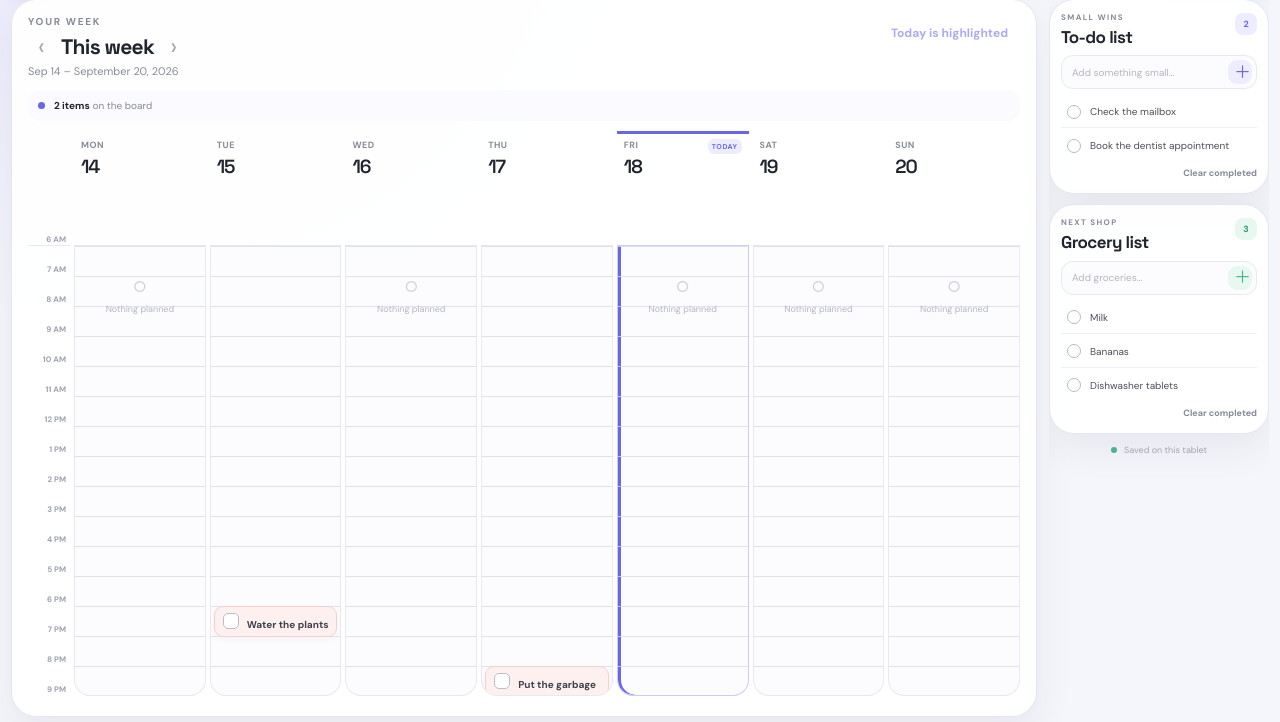
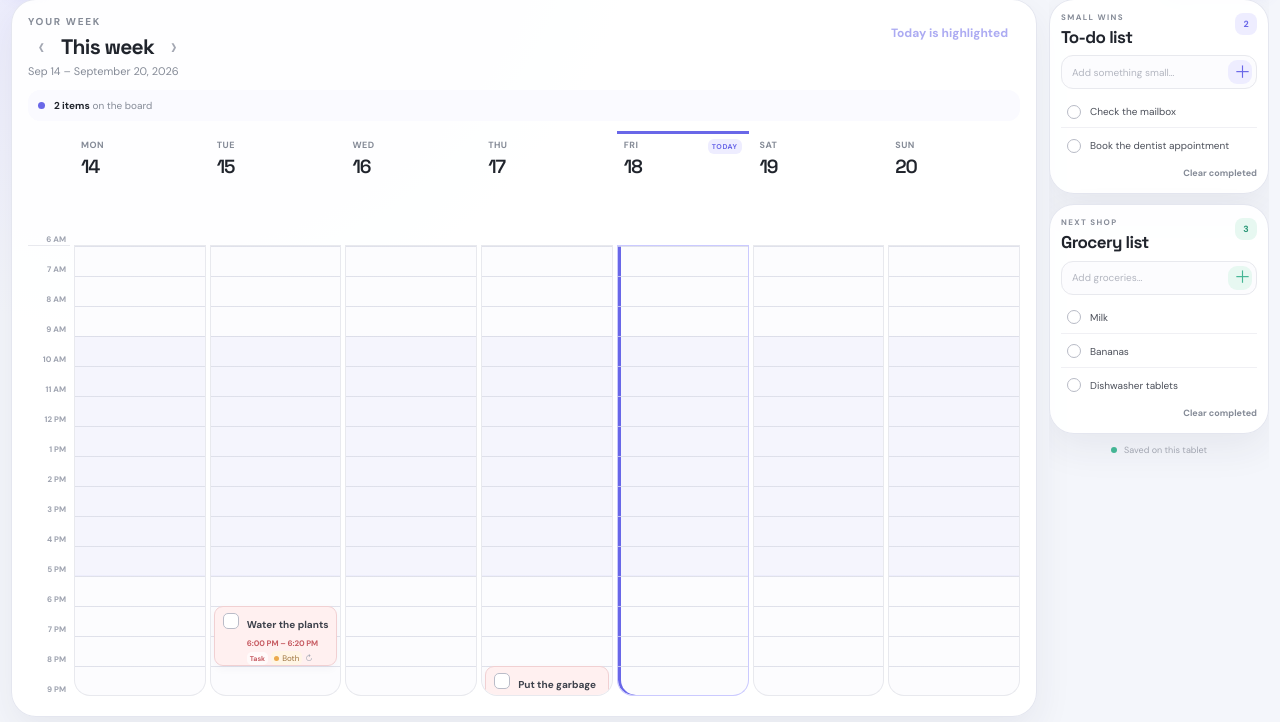
Before and after one commit to NickHijden/homeboard, a plain HTML site: page index.html in a window 1280 px wide. Shown: the part 78-800 px from the top of the page. Drawn offline with Linux system fonts and the light colour scheme.

Commit message:
Improve calendar readability and working hours

```diff
--- a/app.js
+++ b/app.js
@@ -203,7 +203,7 @@ function renderWeek() {
   const hourHeight = isLandscapeTablet() ? 30 : 46;
   const untimedByDay = days.map((day) => openOccurrences.filter((item) => item.dateKey === dateKey(day) && !getTaskTimeBounds(item.task)));
   const maxUntimedCount = Math.max.apply(null, untimedByDay.map((items) => items.length).concat([0]));
-  const untimedHeight = maxUntimedCount ? Math.max(38, Math.min(96, maxUntimedCount * 31 + 7)) : 0;
+  const untimedHeight = maxUntimedCount ? Math.max(68, maxUntimedCount * 68 + 7) : 0;
   const timelineHeight = Math.max(1, ((range.endMinutes - range.startMinutes) / 60) * hourHeight + untimedHeight);
   grid.style.setProperty('--timeline-height', `${timelineHeight}px`);
   grid.style.setProperty('--hour-height', `${hourHeight}px`);
@@ -262,6 +262,13 @@ function renderWeek() {
       openEventDialog({ date: key, startTime });
     });
 
+    const workingHoursBand = document.createElement('div');
+    workingHoursBand.className = 'working-hours-band';
+    workingHoursBand.setAttribute('aria-hidden', 'true');
+    workingHoursBand.style.top = `${untimedHeight + ((9 * 60 - range.startMinutes) / 60) * hourHeight}px`;
+    workingHoursBand.style.height = `${8 * hourHeight}px`;
+    timeline.appendChild(workingHoursBand);
+
     const lines = document.createElement('div');
     lines.className = 'timeline-lines';
     timeline.appendChild(lines);
@@ -288,18 +295,12 @@ function renderWeek() {
       const laneWidth = 100 / placement.laneCount;
       element.classList.add('timed-event');
       element.style.top = `${top}px`;
-      element.style.height = `${height}px`;
+      element.style.height = 'auto';
       element.style.left = `calc(${placement.lane * laneWidth}% + 3px)`;
       element.style.width = `calc(${laneWidth}% - 6px)`;
       timeline.appendChild(element);
+      element.style.height = `${Math.max(height, element.scrollHeight + 2)}px`;
     });
-
-    if (!dayOccurrences.length) {
-      const empty = document.createElement('p');
-      empty.className = 'empty-day';
-      empty.innerHTML = '<span>○</span>Nothing planned';
-      timeline.appendChild(empty);
-    }
     grid.appendChild(timeline);
   });
 
--- a/index.html
+++ b/index.html
@@ -171,7 +171,7 @@
         </div>
         <div class="sync-section">
           <p class="eyebrow">OPTIONAL CLOUD SYNC</p>
-          <p class="sync-copy">Use the same Homeboard login on both devices. The first time you open Homeboard from the iPad Home Screen, sign in there once as well. Your laptop does not need to stay on.</p>
+          <p class="sync-copy">Use the same Homeboard login on both devices. The first time you open Homeboard from the iPad Home Screen, sign in there once as well; Homeboard remembers the connection on this device. Your laptop does not need to stay on.</p>
           <label class="field-label" for="syncProjectUrl">Supabase project URL</label>
           <input class="large-input" id="syncProjectUrl" type="url" placeholder="https://your-project.supabase.co" autocomplete="off" />
           <label class="field-label" for="syncPublishableKey">Supabase publishable key</label>
--- a/styles.css
+++ b/styles.css
@@ -98,10 +98,11 @@ h2 { margin-bottom: 0; font-size: 20px; line-height: 1.1; letter-spacing: -.035e
 .any-time-label { color: #b0b3bd; font-size: 9px; font-weight: 500; }
 .day-timeline { position: relative; min-height: var(--timeline-height); border: 1px solid var(--line); border-top: 0; border-radius: 0 0 var(--radius-md) var(--radius-md); background: #fcfcfe; overflow: hidden; }
 .day-timeline.today { border-color: #cbcaff; box-shadow: inset 3px 0 0 var(--violet); }
-.timeline-lines { position: absolute; top: var(--untimed-height); right: 0; bottom: 0; left: 0; background-image: linear-gradient(to bottom, rgba(216, 218, 229, .78) 1px, transparent 1px); background-size: 100% var(--hour-height); pointer-events: none; }
+.working-hours-band { position: absolute; right: 0; left: 0; z-index: 0; border-top: 1px solid rgba(105, 103, 232, .055); border-bottom: 1px solid rgba(105, 103, 232, .055); background: rgba(105, 103, 232, .045); pointer-events: none; }
+.timeline-lines { position: absolute; top: var(--untimed-height); right: 0; bottom: 0; left: 0; z-index: 1; background-image: linear-gradient(to bottom, rgba(216, 218, 229, .78) 1px, transparent 1px); background-size: 100% var(--hour-height); pointer-events: none; }
 .untimed-lane { position: absolute; top: 0; right: 0; left: 0; z-index: 4; height: var(--untimed-height); padding: 5px; border-bottom: 1px dashed #e4e5ec; background: rgba(255, 255, 255, .7); overflow: hidden; }
-.untimed-event { position: relative; display: flex; min-height: 27px; margin: 0 0 4px; padding: 5px 6px; }
-.timed-event { position: absolute; z-index: 3; display: flex; margin: 0; padding: 7px 6px; overflow: hidden; }
+.untimed-event { position: relative; display: flex; min-height: 60px; margin: 0 0 4px; padding: 5px 6px; }
+.timed-event { position: absolute; z-index: 3; display: flex; min-height: 60px; margin: 0; padding: 7px 6px; overflow: hidden; }
 .day-name { margin: 0 0 3px; color: var(--muted); font-size: 11px; font-weight: 700; letter-spacing: .08em; text-transform: uppercase; }
 .day-number { margin: 0; font-family: 'Space Grotesk', sans-serif; font-size: 23px; font-weight: 600; letter-spacing: -.06em; }
 .today-label { padding: 4px 6px; border-radius: 6px; background: var(--violet-soft); color: var(--violet); font-size: 9px; font-weight: 700; letter-spacing: .08em; text-transform: uppercase; }
@@ -272,7 +273,7 @@ body.modal-open::before { content: ''; position: fixed; top: 0; right: 0; bottom
   .today-label { padding: 3px 4px; font-size: 7px; }
   .timeline-lines { background-size: 100% var(--hour-height); }
   .untimed-lane { padding: 4px; }
-  .untimed-event { min-height: 24px; margin-bottom: 3px; padding: 4px; }
+  .untimed-event { min-height: 60px; margin-bottom: 3px; padding: 4px; }
   .empty-day { top: calc(var(--untimed-height) + 18px); margin: 12px 1px; font-size: 9px; }
   .empty-day span { margin-bottom: 4px; font-size: 15px; }
   .task-item { gap: 5px; padding: 7px 5px; border-radius: 9px; }
```
